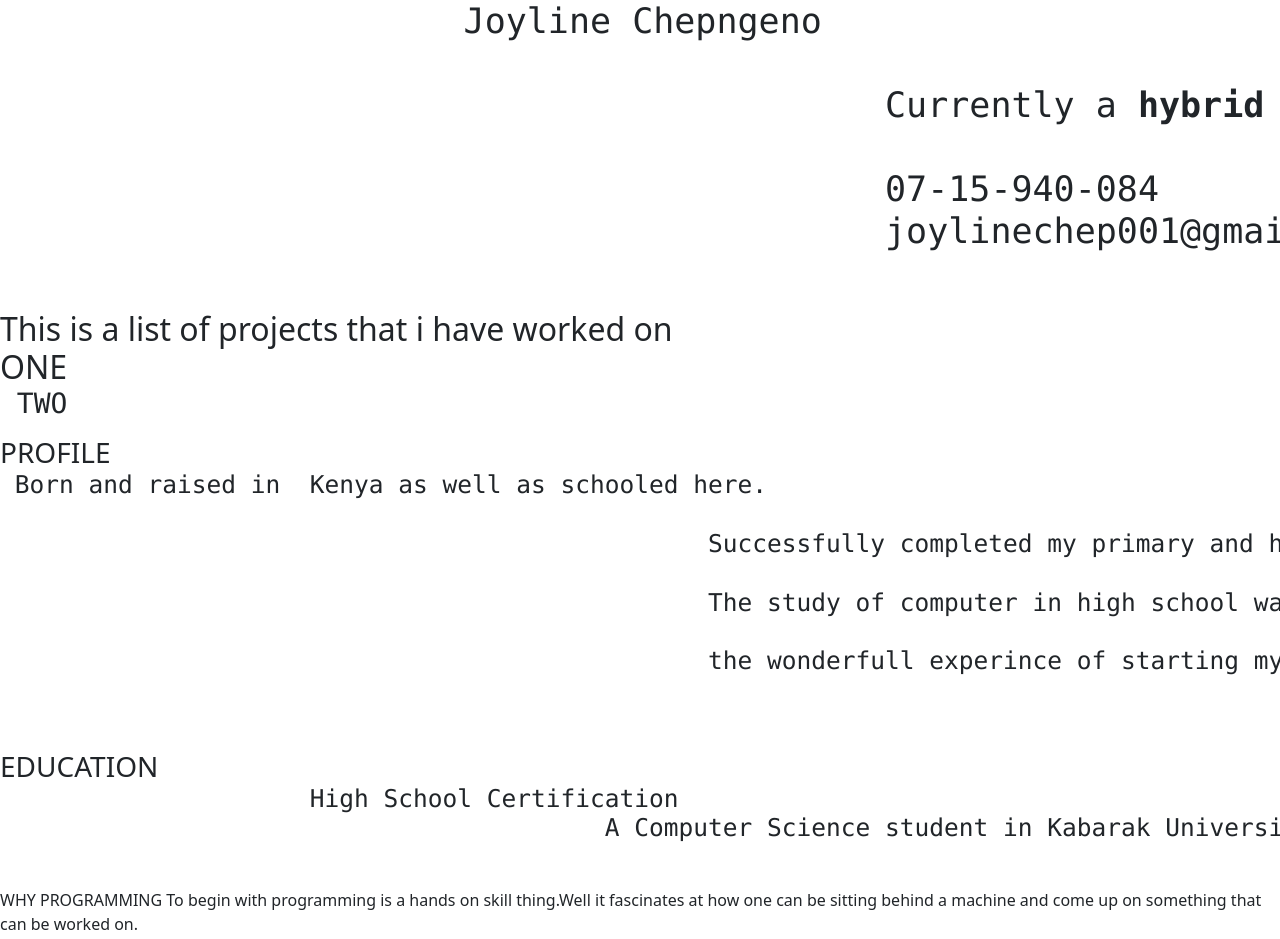
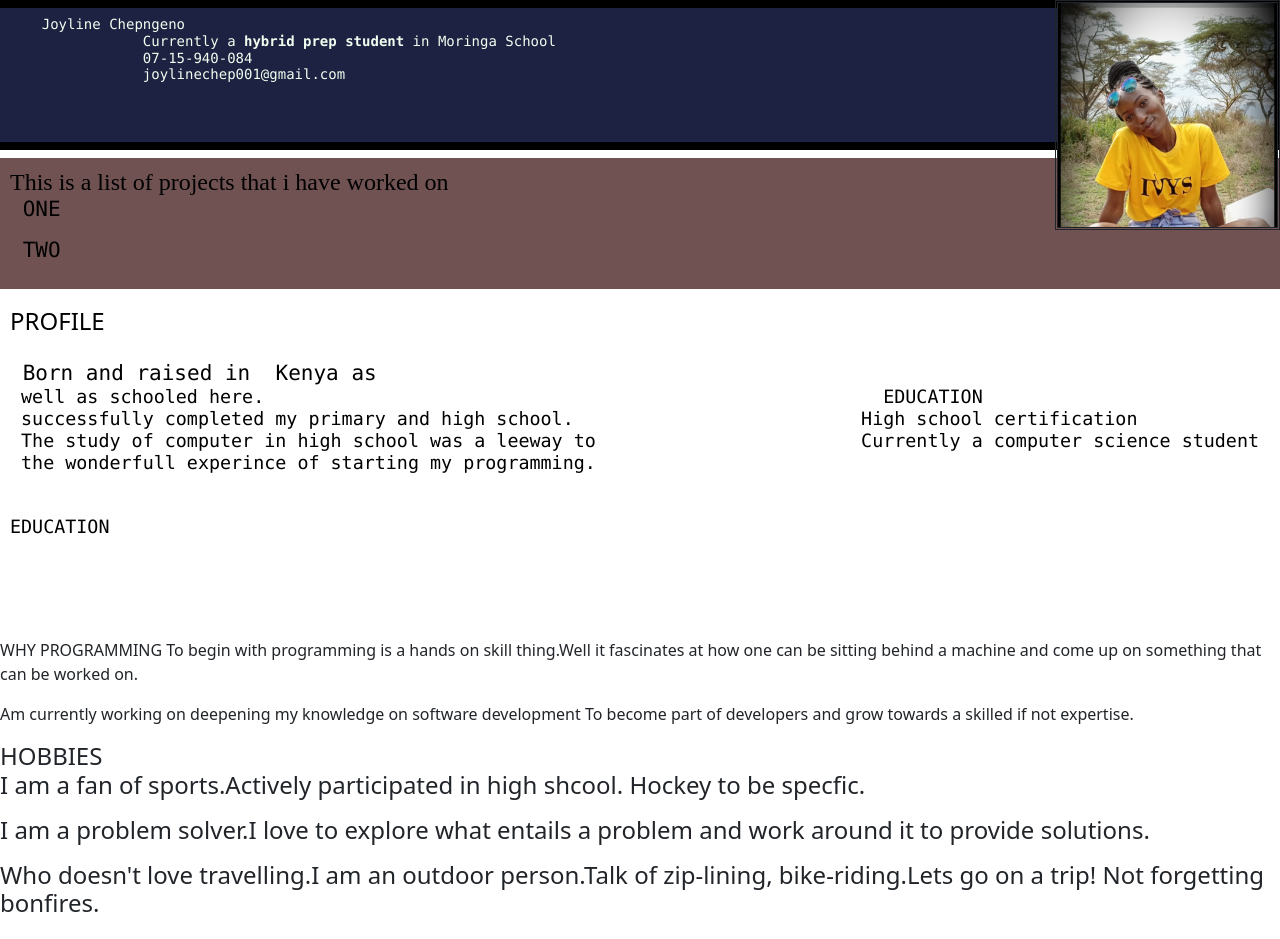
Before and after one commit to joyline254/Portofolio-repo, a plain HTML site: page myportofolio.html in a window 1280 px wide. Shown: the top 939 px of the page. Drawn offline with Linux system fonts and the light colour scheme.

Commit message:
Change font,backgroundcolor, borders and size of h1 2 h3

```diff
--- a/css/style.css
+++ b/css/style.css
@@ -1,6 +1,34 @@
-head {
+h1{
+    font-family: 'Times New Roman', Times, serif;
+    font-size: medium;
+    color: honeydew;
+    text-align: left;
+    border: 8px solid black;
+    border-left: chocolate;
+    padding: 8px;
+    background-color: rgb(29, 34, 66);
+    height: 150px;
+    width: 100%;
 
 }
-h1{
+img{ float: right;
+     height: 230px;
+     border: double;
+
 
 }
+h2{
+    font-size: x-large;
+    color: black;
+    font-family: 'Times New Roman', Times, serif;
+    border: 8px black(201, 243, 87);
+    padding: 10px;
+    background-color: rgb(112, 82, 82);
+}
+h3{font-size: x-large;
+    color: black;
+    border: 8px black;
+    padding: 10px;
+    background-color: (rgb112, 82, 82);
+
+}
--- a/myportofolio.html
+++ b/myportofolio.html
@@ -4,30 +4,26 @@
 	<link rel="stylesheet" href="css/style.css" type="text/css">
 	<head><title> JOYLINE'S PORTOFOLIO</title>
 	 </head>
-			<body>
-				<h1><pre>
-                      Joyline Chepngeno<br>
-					  Currently a <strong>hybrid prep student</strong>in Moringa School<br>
+			<body><img src="Images/JOY.jpg" alt="Joyline">
+				<h1>  <pre>
+    Joyline Chepngeno
+		Currently a <strong>hybrid prep student </strong>in Moringa School
 		07-15-940-084
 		joylinechep001@gmail.com
 					  </pre>
+				</h1>
+					<h2>
+		This is a list of projects that i have worked on<br>
 
-				</h1>
-				<h2>This is a list of projects that i have worked on<br>
-					 ONE <pre> TWO</pre>
+    <pre> ONE </pre>	 <pre> TWO</pre>
 				 </h2>
-				<h3>PROFILE<br>
-					<pre> Born and raised in <tittle="A COUNTRY IN AFRICA "> Kenya as well as schooled here. <br>
-						Successfully completed my primary and high school.<br>
-						The study of computer in high school was a leeway to<br>
-						the wonderfull experince of starting my programming.<br>
-					</pre>
-
-					EDUCATION
+						<h3> PROFILE <br>
 			<pre>
-                     High School Certification
-					 A Computer Science student in Kabarak University
-					</pre>
+ Born and raised in <tittle="A COUNTRY IN AFRICA"> Kenya as                  <pre>
+ well as schooled here.                                                        EDUCATION
+ successfully completed my primary and high school.                          High school certification
+ The study of computer in high school was a leeway to                        Currently a computer science student in Kabarak university
+ the wonderfull experince of starting my programming.</pre>  <pre>EDUCATION   </pre>
              </h3>
 					 <p>
 					WHY PROGRAMMING
```
Lines whose indentation alone changed are shown as unchanged.
